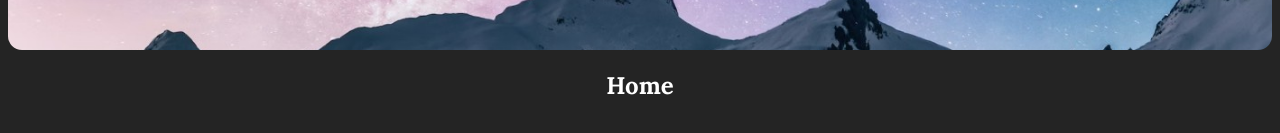
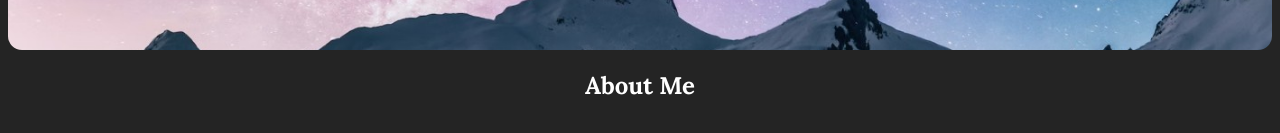
Before and after one commit to chilejay7/React-Portfolio, a React (Vite) app: page / in a window 1280 px wide. Shown: the part 199-332 px from the top of the page. Built offline with nearby package versions, Linux system fonts and the light colour scheme.

Commit message:
default landing page changed to About

```diff
--- a/src/components/NavMenu.jsx
+++ b/src/components/NavMenu.jsx
@@ -4,10 +4,10 @@ import NavBar from "./UI/NavBar";
 function NavMenu() {
     return (
         <NavBar links={[
-            <Link key={1} to="/">Home</Link>,
+            <Link key={1} to="/home">Home</Link>,
             <Link key={2} to="/portfolio">Portfolio</Link>,
             <Link key={3} to="/contact">Contact</Link>,
-            <Link key={4} to="/about">About</Link>,
+            <Link key={4} to="/">About</Link>,
             <Link key={5} to="/resume">Resume</Link>,
         ]}
         />
--- a/src/main.jsx
+++ b/src/main.jsx
@@ -26,12 +26,12 @@ const router = createBrowserRouter([
     children: [
       {
         // Index true sets this as the default route and renders HomePage.jsx
-        index: true,
+        path: 'home',
         element: <HomePage />,
       },
       {
         // The /about route renders the AboutPage.
-        path: 'about',
+        index: true,
         element: <AboutPage />,
       },
       {
```
